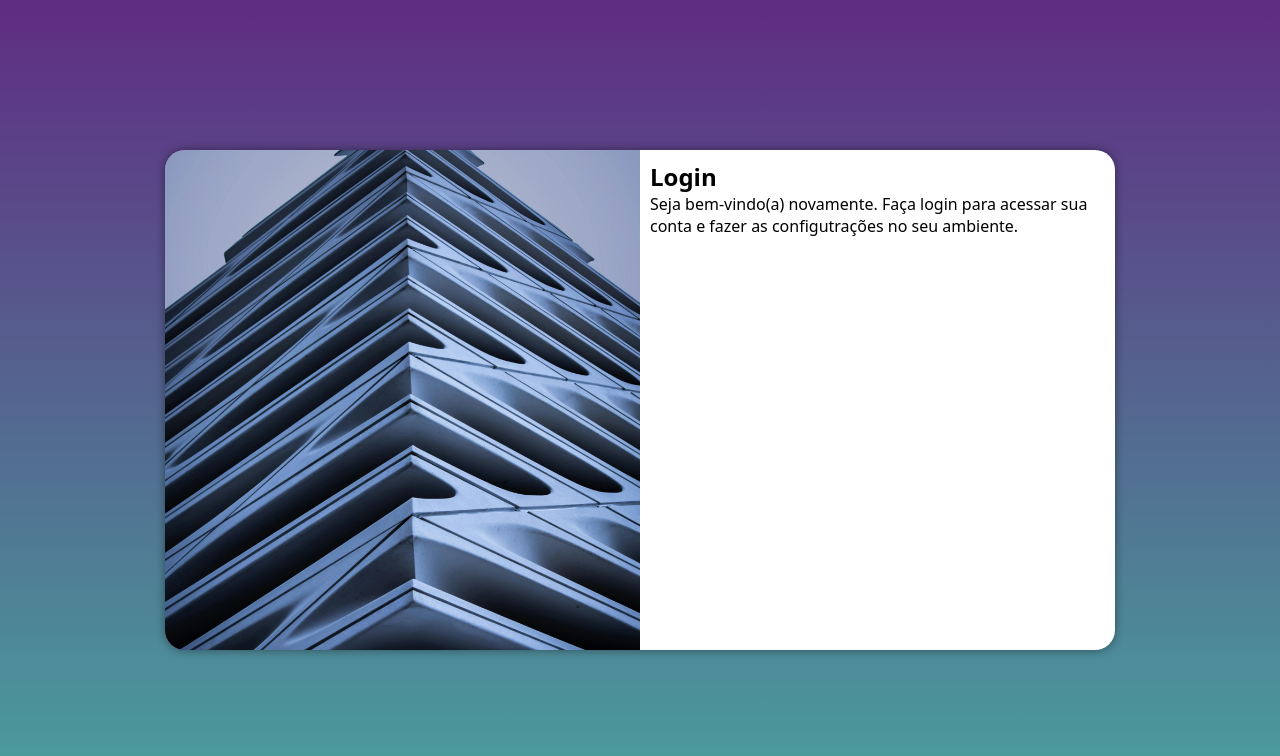
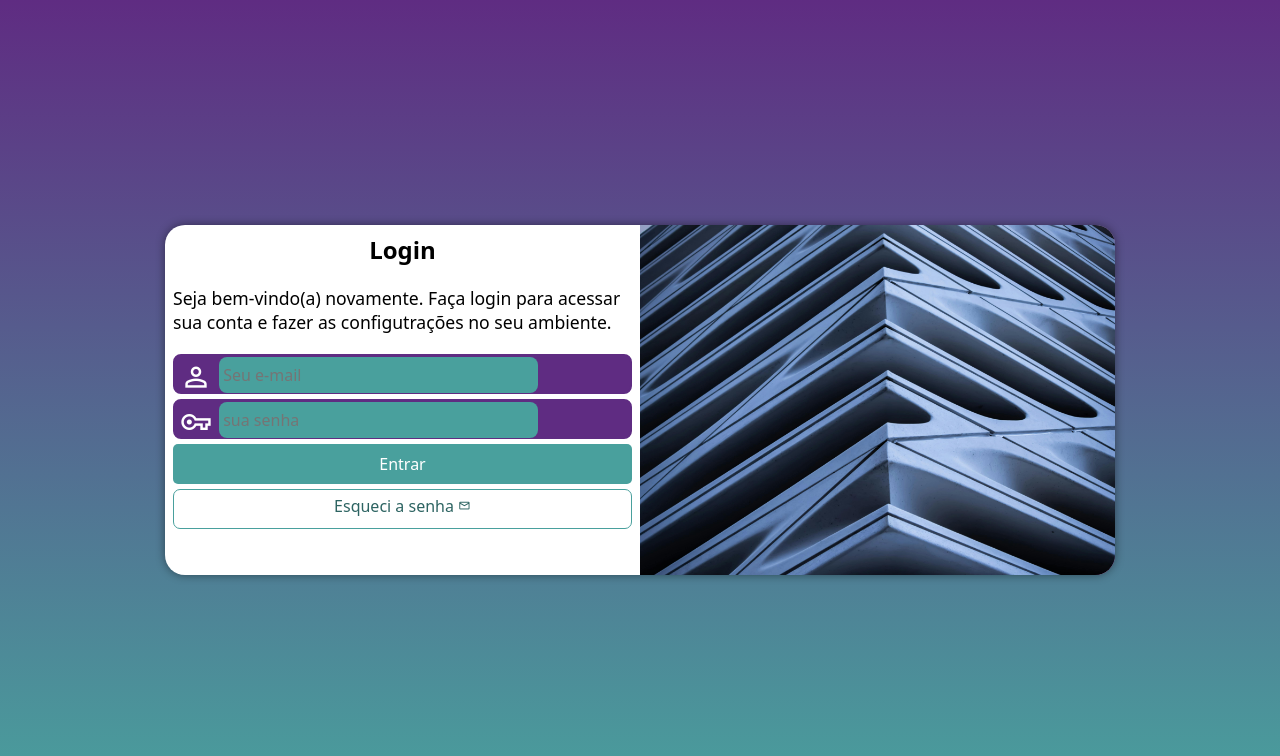
Before and after one commit to RovaneFilho/meuprojetoteladelogin, a plain HTML site: page index.html in a window 1280 px wide. Drawn offline with nearby package versions, Linux system fonts and the light colour scheme.

Commit message:
finalização do projeto

```diff
--- a/estilos/media-query.css
+++ b/estilos/media-query.css
@@ -1,12 +1,13 @@
 @charset "UTF-8";
 
-@media screen and (min-width: 768px) and (max-width: 992px) {
+@media screen and (min-width: 768px) and (max-width: 992px) {/* tablet */
     body {
         background-image: linear-gradient(to top, hsl(178, 37%, 46%), #5f2c82);
     }
 
     section#login {
         width: 80vw;
+        height: 280px;
     }
 
     section#login > div#imagem {
@@ -21,23 +22,30 @@
     }
 }
 
-@media screen and (min-width: 992px) {
+@media screen and (min-width: 992px) { /* para pcs */
     body {
         background-image: linear-gradient(to top, #49a09d, #5f2c82);
     }
 
     section#login {
         width: 950px;
+        height: 350px;
     }
 
     section#login > div#imagem {
-        float: left;
+        float: right;
         width: 50%;
         height: 100%;
     }
 
     section#login > div#formulario {
-        float: right;
+        float: left;
         width: 50%;
+        font-size: 1em;
     }
+
+    div#formulario > p {
+    font-size: 1.1em;
+    margin: 20px 0px
 }
+}
--- a/estilos/style.css
+++ b/estilos/style.css
@@ -29,17 +29,17 @@
     position: absolute;
     top: 50%;
     left: 50%;
-    transform: translate(-50%, -50%);
     overflow: hidden; /*esconde o que esta fora da borda*/
 
     background-color: white;
     width: 250px;
-    height: 500px;
+    height: 510px;
     border-radius: 20px;
     box-shadow: 0px 0px 10px rgba(0, 0, 0, 0.445);
 
     transition: width 0.3s, heigth 0.3s;
     transition-timing-function: ease;
+    transform: translate(-50%, -50%);
 }
 
 section#login > div#imagem {
@@ -52,5 +52,92 @@
 
 section#login > div#formulario {
     display: block;
-    padding: 10px;
+    padding: 8px;
 }
+
+div#formulario > h1 {
+    text-align: center;
+    margin-bottom: 10px;
+}
+
+div#formulario > p {
+    font-size: 0.8em;
+}
+
+form > div.campo {
+    background-color: #5f2c82;
+    height: 40px;
+    width: 100%;
+    display: block;
+    border-radius: 8px;
+    margin: 5px 0px;
+    border: 2px solid #5f2c82;
+
+}
+
+div.campo > label {
+    display: none;
+}
+
+div.campo > span {
+    color: white;
+    /*background-color: black;*/
+    font-size: 2em;
+    width: 40px;
+    padding: 5px;
+}
+
+div.campo > input {
+    background-color: #49a09d;
+    font-size: 1em;
+    width: calc(100% - 30%);
+    height: 100%;
+    border: 0px;
+    border-radius: 8px;
+    padding: 4px;
+    transform: translateY(-12px); /* Sempre que tiver uma animação deixe ela pra colocar como ultimo selector */
+}
+
+div.campo > input:focus-within {
+    background-color: white;
+}
+
+form > input[type=submit] {
+    display: block;
+    font-size: 1em;
+    width: 100%;
+    height: 40px;
+    margin-top: 5px;
+    background-color: #49a09d;
+    color: white;
+    border: none;
+    border-radius: 5px;
+    cursor: pointer;
+}
+
+form > input[type=submit]:hover {
+    background-color: #2d6462;
+}
+
+form > a.botao {
+    display: block;
+    text-align: center;
+    font-size: 1em;
+    width: 100%;
+    height: 40px;
+    padding-top: 5px;
+    margin-top: 5px;
+    background-color: white;
+    color: #2d6462;
+    border: 1px solid #49a09d;
+    border-radius: 7px;
+    text-decoration: none;
+}
+
+form > a.botao:hover {
+    background-color: #6cd3cf;
+}
+
+form > a.botao > span {
+    font-size: 0.8em;
+}
--- a/index.html
+++ b/index.html
@@ -4,8 +4,10 @@
     <meta charset="UTF-8">
     <meta name="viewport" content="width=device-width, initial-scale=1.0">
     <title>Login</title>
+    <link rel="stylesheet" href="https://fonts.googleapis.com/css2?family=Material+Symbols+Outlined"/> <!--codigo geral link dos moldes do google-->
     <link rel="stylesheet" href="estilos/style.css">
     <link rel="stylesheet" href="estilos/media-query.css">
+
 </head>
 <body>
     <main>
@@ -20,7 +22,23 @@
                 </p>
 
                 <form action="login.php" method="post">
+                    <div class="campo">
+                        <span class="material-symbols-outlined">person</span>
+                        <input type="email" name="login" id="ilogin" placeholder="Seu e-mail" autocomplete="email" maxlength="30" required>
 
+                        <label for="ilogin">Login</label>
+                    </div>
+                    <div class="campo">
+                        <span class="material-symbols-outlined">vpn_key</span>
+                        <input type="password" name="senha" id="isenha" placeholder="sua senha" autocomplete="current-password" required minlength="8" maxlength="20">
+
+                        <label for="isenha">Senha</label>
+                    </div>
+                    <input type="submit" value="Entrar">
+                    <a href="esqueci.html" class="botao">
+                        Esqueci a senha
+                        <span class="material-symbols-outlined"> mail </span>
+                    </a>
                 </form>
             </div>
 
```
